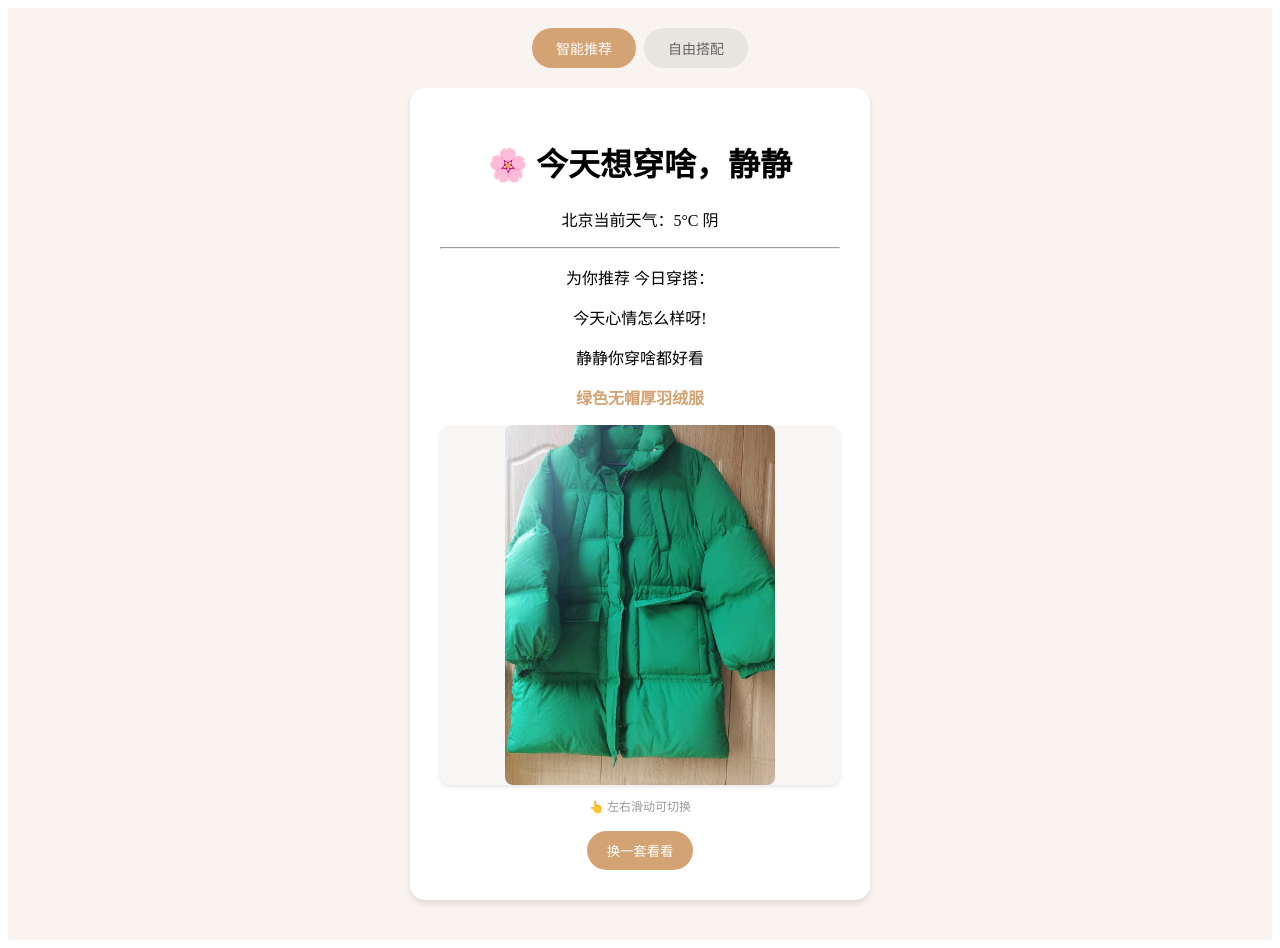
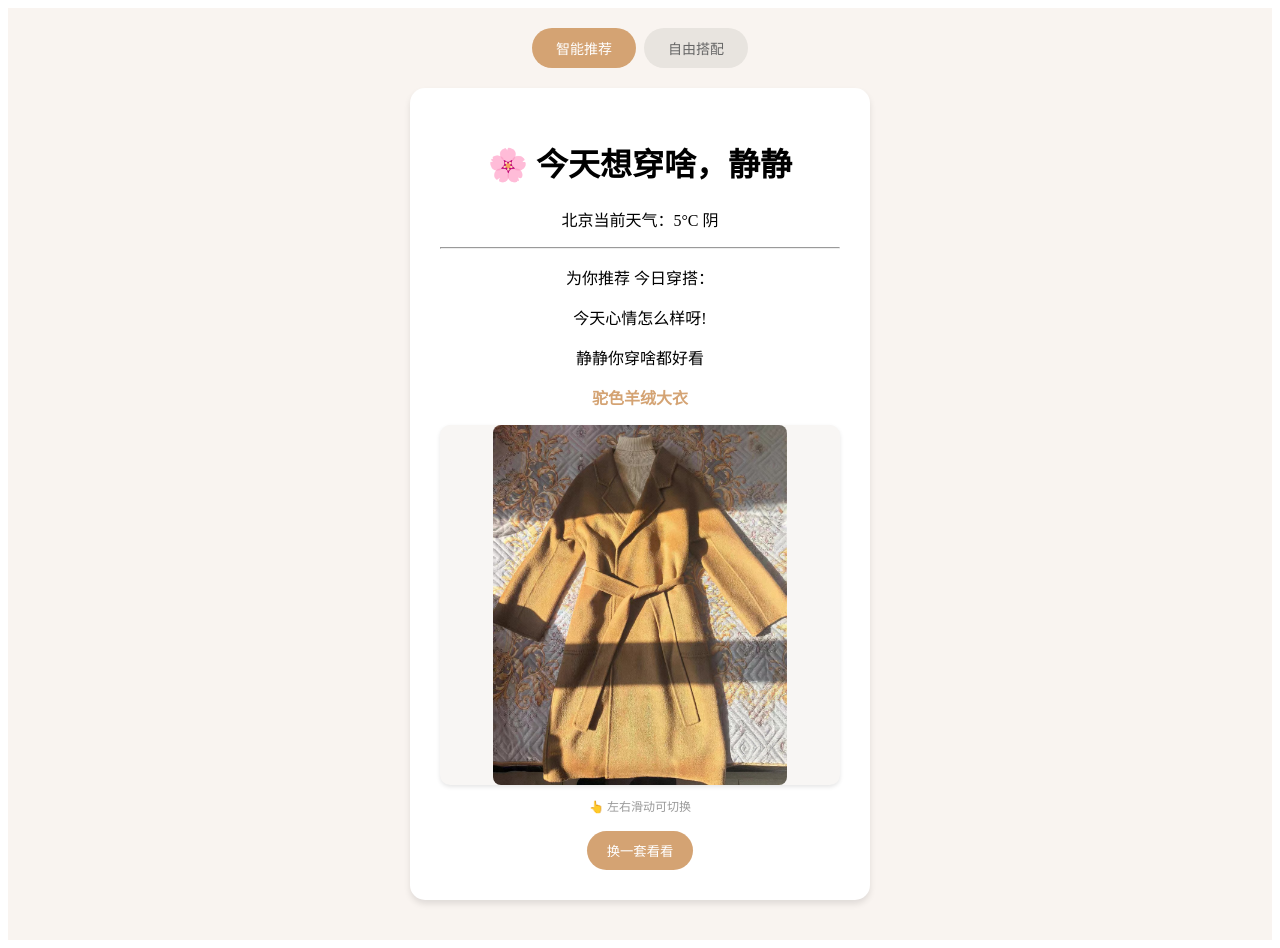
Before and after one commit to jingjingajingjing/jing-daily-wardrobe, a React (Vite) app: page / in a window 1280 px wide. Built offline with nearby package versions, Linux system fonts and the light colour scheme; no server answers.

Commit message:
修改下智能推荐的bug

```diff
--- a/src/App.tsx
+++ b/src/App.tsx
@@ -3,7 +3,16 @@ import axios from 'axios';
 import { genBlock } from './utils/bem';
 import { useSwipe } from './hooks/useSwipe';
 import { useDragDrop } from './hooks/useDragDrop';
-import { ALL_OUTFITS, CLOTHING_ITEMS } from './constants/wardrobe';
+import { ALL_OUTFITS, CLOTHING_ITEMS, Outfit } from './constants/wardrobe';
+
+const getFilteredOutfits = (temp: number): Outfit[] => {
+  const filtered = ALL_OUTFITS.filter(
+    (item) => temp >= item.minTemp && temp <= item.maxTemp
+  );
+  return filtered.length > 0
+    ? filtered
+    : [{ name: '随便穿穿，心情最重要', minTemp: -100, maxTemp: 100 }];
+};
 import { MatchZone } from './components/MatchZone';
 import { ClothingGrid } from './components/ClothingGrid';
 import './App.less';
@@ -16,7 +25,7 @@ const App = () => {
   const [temp, setTemp] = useState<number>(5);
   const [weather, setWeather] = useState('阴');
   const [currentIndex, setCurrentIndex] = useState(0);
-  const [suggestedOutfits, setSuggestedOutfits] = useState(ALL_OUTFITS);
+  const [suggestedOutfits, setSuggestedOutfits] = useState(() => getFilteredOutfits(5));
   const [activeTab, setActiveTab] = useState<TabType>('recommend');
   const {
     matched,
@@ -52,14 +61,7 @@ const App = () => {
           const currentTemp = Number(res.data.now.temp);
           setTemp(currentTemp);
           setWeather(res.data.now.text);
-          const filtered = ALL_OUTFITS.filter(
-            (item) => currentTemp >= item.minTemp && currentTemp <= item.maxTemp
-          );
-          setSuggestedOutfits(
-            filtered.length > 0
-              ? filtered
-              : [{ name: '随便穿穿，心情最重要', minTemp: -100, maxTemp: 100 }]
-          );
+          setSuggestedOutfits(getFilteredOutfits(currentTemp));
         }
       });
   }, []);
```
